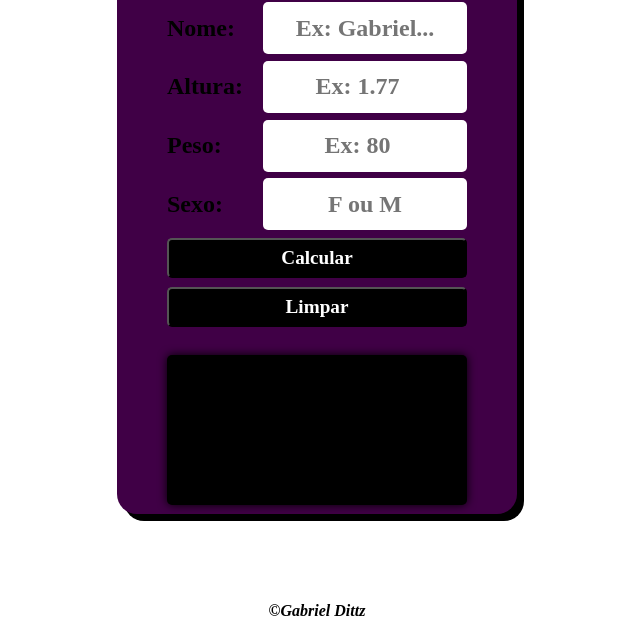
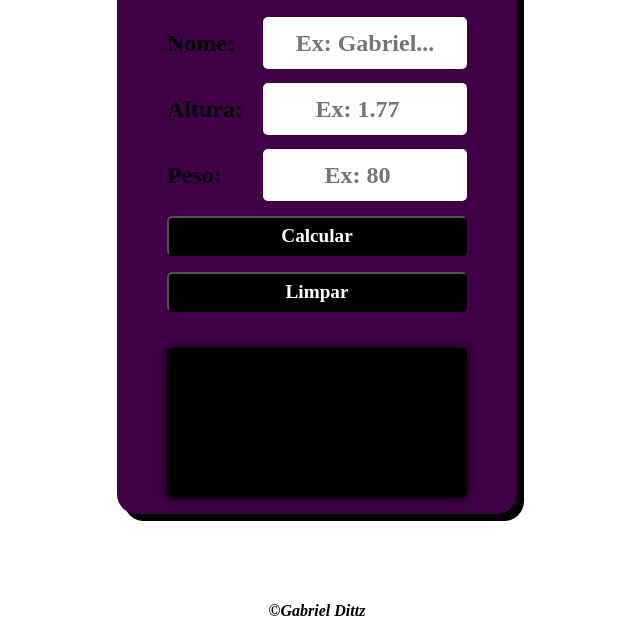
Before and after one commit to GabrielDittz/CalculadoraIMC, a plain HTML site: page index.html in a window 1280 px wide. Shown: the part 166-802 px from the top of the page, without its empty margins (323-963 px from the left). Drawn offline with Linux system fonts and the light colour scheme.

Commit message:
Update index.html

```diff
--- a/index.html
+++ b/index.html
@@ -22,10 +22,6 @@
             <label>Peso:</label>
             <input type="number" id='peso' placeholder="Ex: 80" required>
         </div>
-        <div class="input">
-            <label>Sexo:</label>
-            <input type="text" id='sexo' placeholder="F ou M" required>
-        </div>
         <button id='calcular'>Calcular</button>
         <button id="limpar" type="reset">Limpar</button>
 
```
